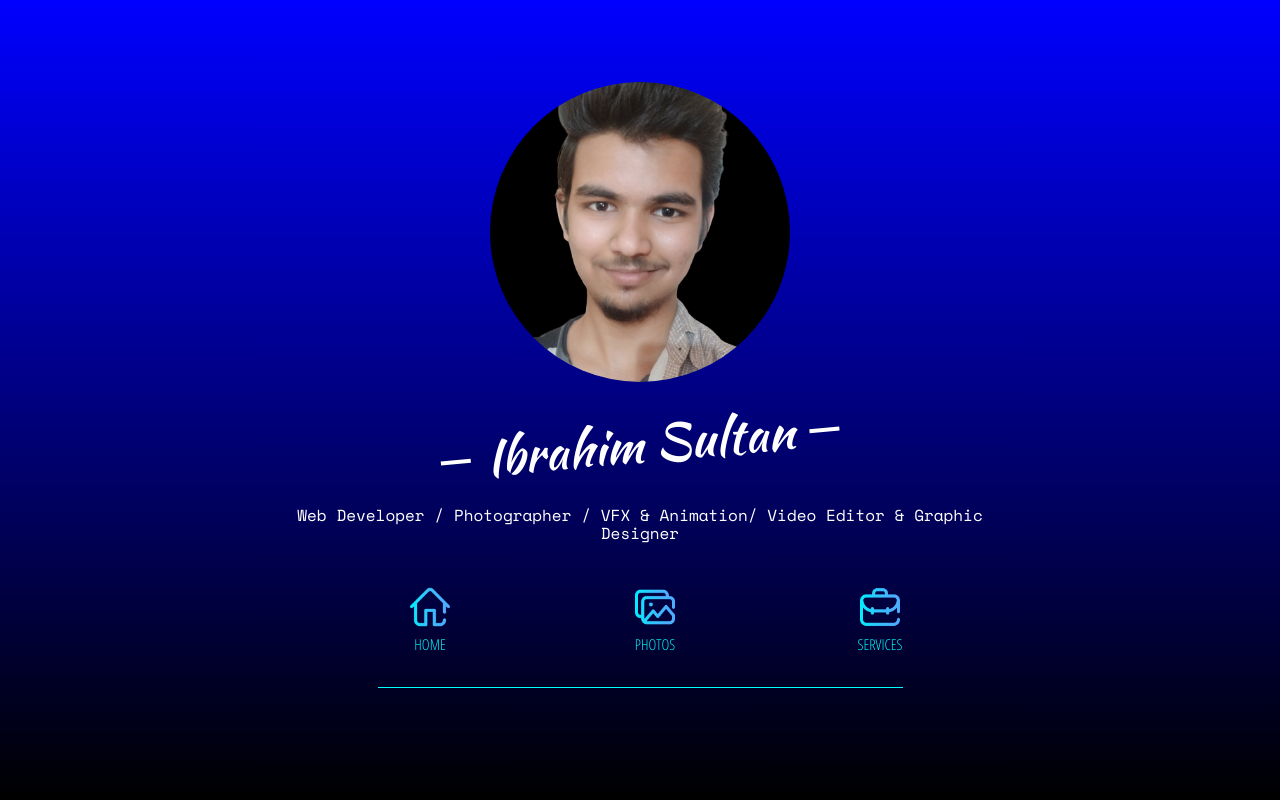
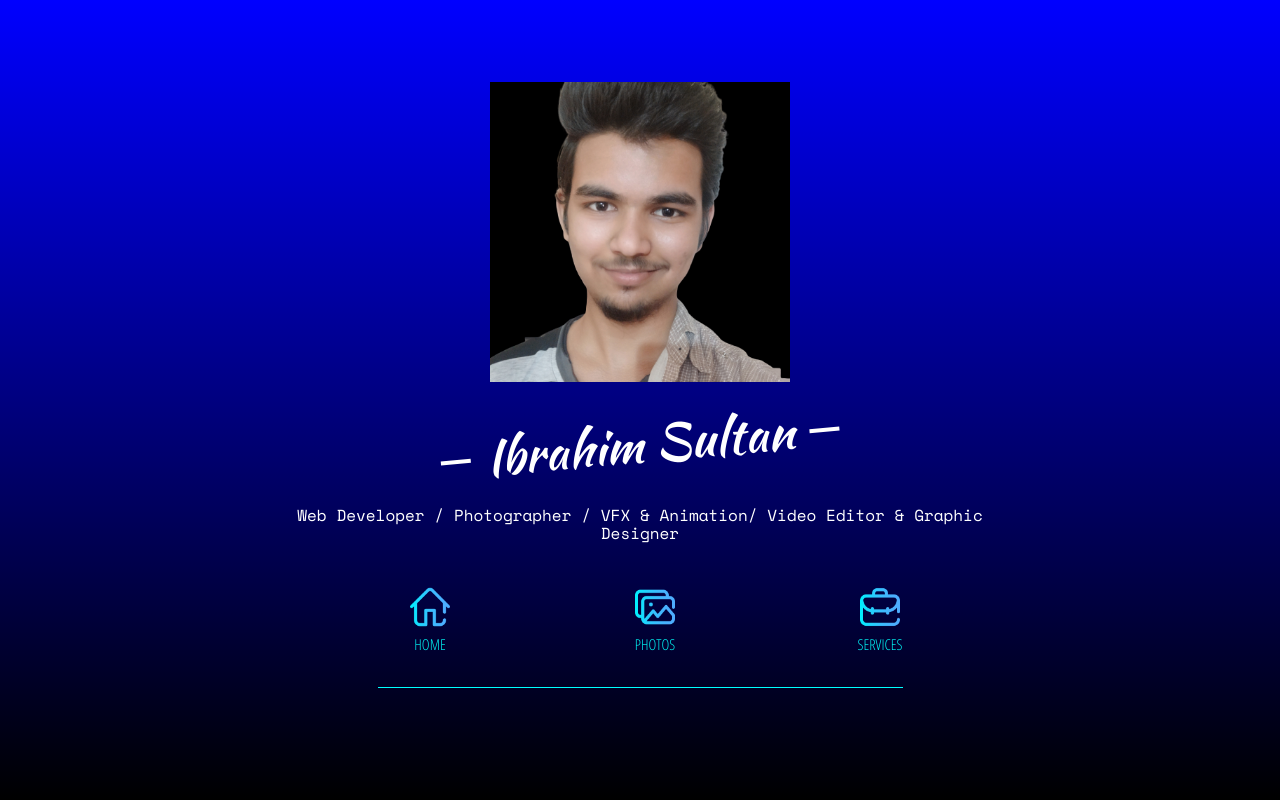
Before and after one commit to ibrahimsultan/Ibrahims-Profile-Resume, a plain HTML site: page index.html in a window 1280 px wide. Shown: the top 800 px of the page. Drawn offline with nearby package versions, Linux system fonts and the light colour scheme; some packages are replaced by stand-ins of ours; no server answers; a web font is replaced by a local one.

Commit message:
Update index.html

```diff
--- a/index.html
+++ b/index.html
@@ -97,7 +97,7 @@
   width: 300px;
   margin: 0 auto;
   margin-bottom: 30px;
-  border-radius: 100%; "></div>
+  border-radius: 70 "></div>
 
 								<h1><span>Ibrahim Sultan</span></h1>
 								<h3><span>Web Developer / Photographer / VFX & Animation/ Video Editor & Graphic
```
